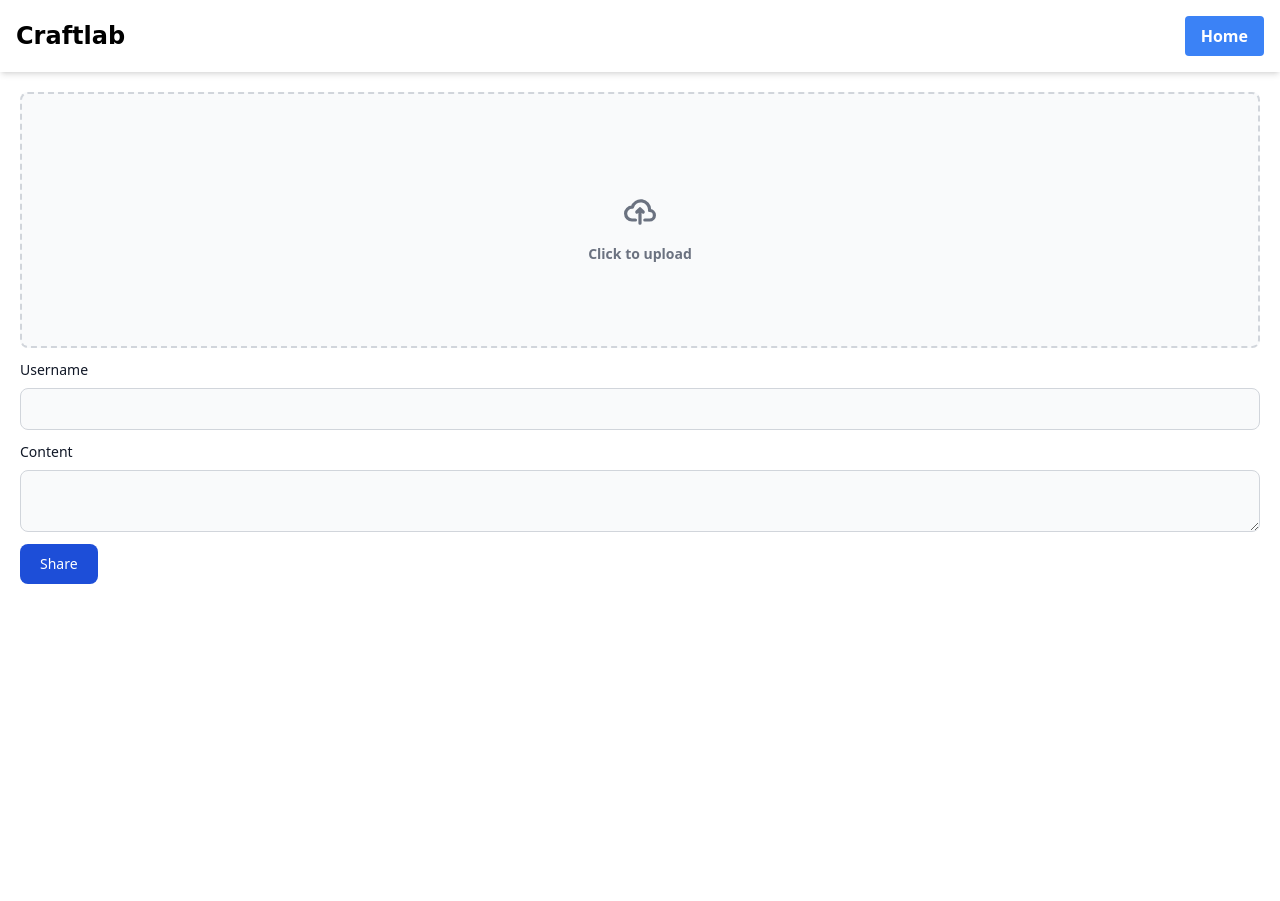
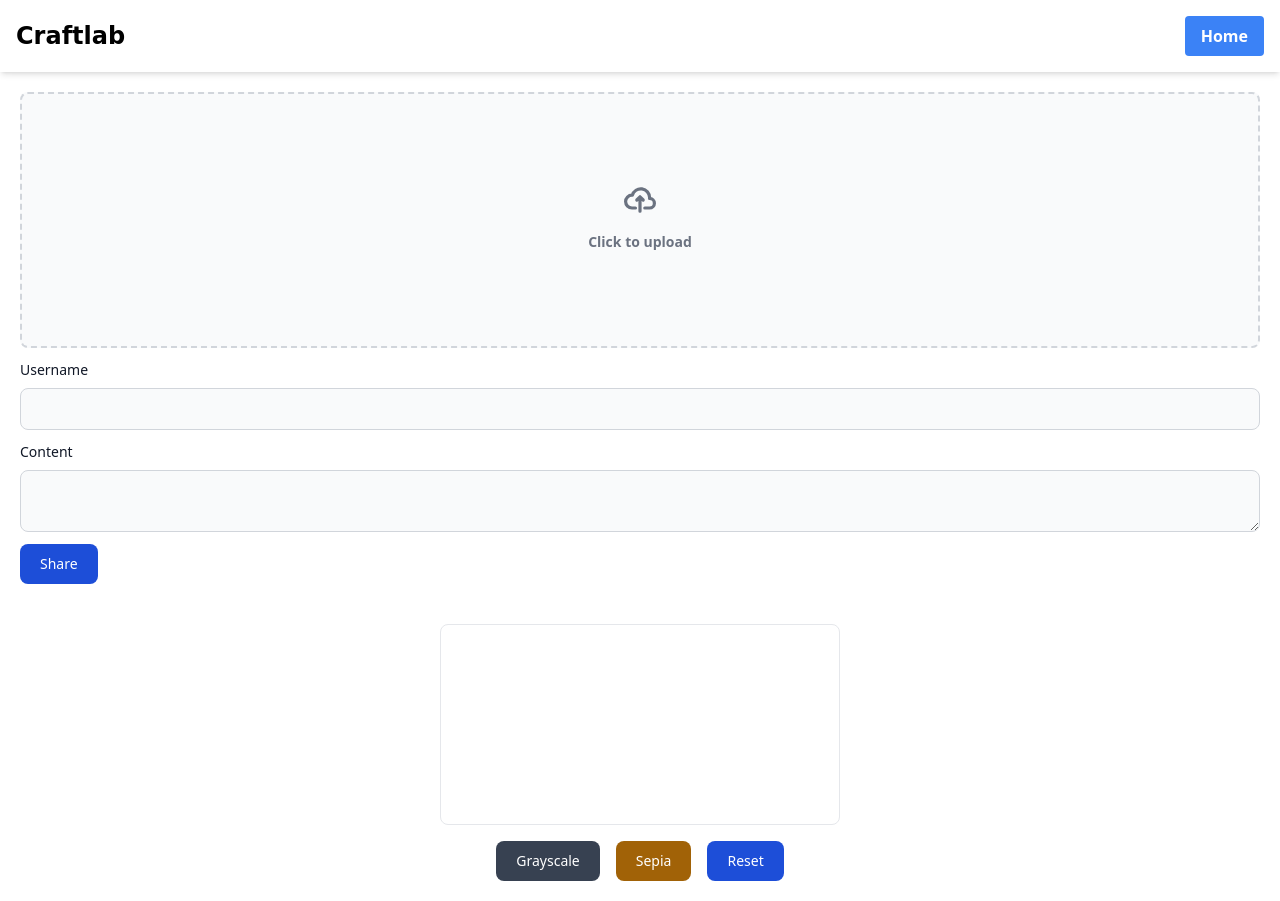
Before and after one commit to hannansatopay/sip24-sveltekit-fundamentals, a SvelteKit app: page /add-post in a window 1280 px wide. Before the commit the page ends 800 px from the top, so only its background shows below. Built offline with nearby package versions, Linux system fonts and the light colour scheme.

Commit message:
Your commit message

```diff
--- a/src/routes/add-post/+page.svelte
+++ b/src/routes/add-post/+page.svelte
@@ -1,6 +1,84 @@
-<script>
-    let files = null;
+<script >
+    let file;
+    let username = '';
+    let content = '';
+    let originalImage = null;
+    let canvas;
+    let imagePreviewUrl = '';
+
+    function previewImage(event) {
+        file = event.target.files[0];
+        const reader = new FileReader();
+
+        reader.onload = function(event) {
+            const img = new Image();
+            img.onload = function() {
+                // Limit image dimensions
+                const canvasWidth = img.width > 400 ? 400 : img.width;
+                const canvasHeight = img.height > 300 ? 300 : img.height;
+
+                const ctx = canvas.getContext('2d');
+                canvas.width = canvasWidth;
+                canvas.height = canvasHeight;
+                ctx.drawImage(img, 0, 0, canvasWidth, canvasHeight);
+
+                // Save original image data for reset
+                originalImage = ctx.getImageData(0, 0, canvasWidth, canvasHeight);
+
+                // Set preview image
+                imagePreviewUrl = canvas.toDataURL('image/png');
+            };
+            img.src = event.target.result;
+        };
+
+        if (file) {
+            reader.readAsDataURL(file);
+        }
+    }
+
+    function applyFilter(filter) {
+        const context = canvas.getContext('2d');
+        const imageData = context.getImageData(0, 0, canvas.width, canvas.height);
+        const data = imageData.data;
+
+        for (let i = 0; i < data.length; i += 4) {
+            const r = data[i];
+            const g = data[i + 1];
+            const b = data[i + 2];
+
+            if (filter === 'grayscale') {
+                const gray = 0.299 * r + 0.587 * g + 0.114 * b;
+                data[i] = data[i + 1] = data[i + 2] = gray;
+            } else if (filter === 'sepia') {
+                data[i] = r * 0.393 + g * 0.769 + b * 0.189;
+                data[i + 1] = r * 0.349 + g * 0.686 + b * 0.168;
+                data[i + 2] = r * 0.272 + g * 0.534 + b * 0.131;
+            }
+        }
+
+        context.putImageData(imageData, 0, 0);
+    }
+
+    function resetImage() {
+        if (originalImage) {
+            const context = canvas.getContext('2d');
+            context.putImageData(originalImage, 0, 0);
+        }
+    }
 </script>
+
+<style>
+    .canvas-container {
+        position: relative;
+        width: 100%;
+        max-width: 400px;
+        margin: auto;
+    }
+    .canvas-container canvas {
+        width: 100%;
+        height: auto;
+    }
+</style>
 
 <header class="bg-white py-4 shadow-md sticky top-0 z-10">
     <div class="container mx-auto px-4 flex justify-between items-center">
@@ -12,22 +90,38 @@
 <form class="container mx-auto p-5" method="POST" enctype="multipart/form-data">
     <label for="dropzone" class="mb-3 flex flex-col items-center justify-center w-full h-64 border-2 border-gray-300 border-dashed rounded-lg cursor-pointer bg-gray-50">
         <div class="flex flex-col items-center justify-center pt-5 pb-6">
-            {#if files && files.length}
-                <p class="text-sm text-gray-500 font-semibold">{files[0].name}</p>
+
+
+            {#if imagePreviewUrl}
+            <img id="image-preview" src={imagePreviewUrl} alt="Image Preview" class="mb-4" style="max-width: 100%; max-height: 100%;">
+            <!-- <p class="text-sm text-gray-500 font-semibold">Click to upload</p> -->
             {:else}
                 <svg class="w-8 h-8 mb-4 text-gray-500" aria-hidden="true" xmlns="http://www.w3.org/2000/svg" fill="none" viewBox="0 0 20 16"><path stroke="currentColor" stroke-linecap="round" stroke-linejoin="round" stroke-width="2" d="M13 13h3a3 3 0 0 0 0-6h-.025A5.56 5.56 0 0 0 16 6.5 5.5 5.5 0 0 0 5.207 5.021C5.137 5.017 5.071 5 5 5a4 4 0 0 0 0 8h2.167M10 15V6m0 0L8 8m2-2 2 2"/></svg>
                 <p class="text-sm text-gray-500 font-semibold">Click to upload</p>
             {/if}
+
         </div>
-        <input bind:files name="image" id="dropzone" type="file" accept="image/png, image/jpeg" class="hidden" required/>
+        <input name="image" id="dropzone" type="file" accept="image/png, image/jpeg" class="hidden" on:change={previewImage} required/>
     </label>
     <div class="mb-3">
         <label for="username" class="block mb-2 text-sm font-medium text-gray-900">Username</label>
-        <input name="username" id="username" type="text" class="bg-gray-50 border border-gray-300 text-gray-900 text-sm rounded-lg block w-full p-2.5" />
+        <input bind:value={username} name="username" id="username" type="text" class="bg-gray-50 border border-gray-300 text-gray-900 text-sm rounded-lg block w-full p-2.5" />
     </div>
     <div class="mb-3">
         <label for="content" class="block mb-2 text-sm font-medium text-gray-900">Content</label>
-        <textarea name="content" id="conten" class="bg-gray-50 border border-gray-300 text-gray-900 text-sm rounded-lg block w-full p-2.5"></textarea>
+        <textarea bind:value={content} name="content" id="content" class="bg-gray-50 border border-gray-300 text-gray-900 text-sm rounded-lg block w-full p-2.5"></textarea>
     </div>
     <button type="submit" class="text-white bg-blue-700 hover:bg-blue-800 font-medium rounded-lg text-sm px-5 py-2.5">Share</button>
 </form>
+
+
+<div class="container mx-auto p-5">
+    <div class="canvas-container">
+        <canvas bind:this={canvas} class="border rounded-lg"></canvas>
+    </div>
+    <div class="mt-4 flex justify-center space-x-4">
+        <button on:click={() => applyFilter('grayscale')} class="text-white bg-gray-700 hover:bg-gray-800 font-medium rounded-lg text-sm px-5 py-2.5">Grayscale</button>
+        <button on:click={() => applyFilter('sepia')} class="text-white bg-yellow-700 hover:bg-yellow-800 font-medium rounded-lg text-sm px-5 py-2.5">Sepia</button>
+        <button on:click={resetImage} class="text-white bg-blue-700 hover:bg-blue-800 font-medium rounded-lg text-sm px-5 py-2.5">Reset</button>
+    </div>
+</div>
```
Also changed, not shown: 1 other file (tests, documents, lock files or other folders).
